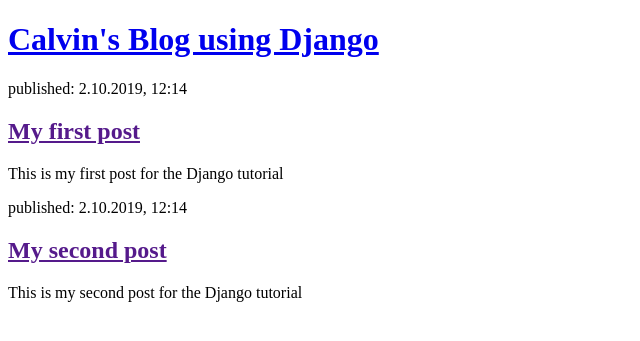
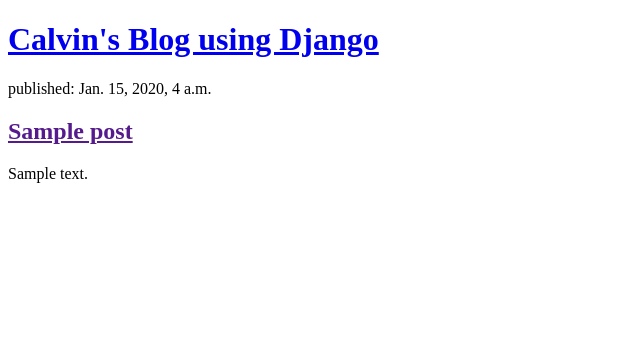
Before and after one commit to cvong1001/my-first-blog, a Django app: template blog/templates/blog/post_list.html in a window 1280 px wide. Shown: the top 341 px of the page, without its empty margins (0-640 px from the left). Run offline with Django 3.2, Linux system fonts and the light colour scheme; the template is opened without the code that fills it: values that come from a table or form of the project are taken from there, others are empty; tables that the repository leaves empty hold one stand-in row (values such as "Sample post").

Commit message:
Modified templates to display posts from database.

```diff
--- a/blog/templates/blog/post_list.html
+++ b/blog/templates/blog/post_list.html
@@ -9,16 +9,12 @@
             <h1><a href="/">Calvin's Blog using Django</a></h1>
         </div>
 
-        <div>
-            <p>published: 2.10.2019, 12:14</p>
-            <h2><a href="">My first post</a></h2>
-            <p>This is my first post for the Django tutorial</p>
-        </div>
-
-         <div>
-            <p>published: 2.10.2019, 12:14</p>
-            <h2><a href="">My second post</a></h2>
-            <p>This is my second post for the Django tutorial</p>
-        </div>
+       {% for post in posts %}
+            <div>
+             <p>published: {{ post.published_date }}</p>
+            <h2><a href="">{{ post.title }}</a></h2>
+            <p>{{ post.text|linebreaksbr }}</p>
+            </div>
+        {% endfor %}
 </body>
 </html>
```
Also changed, not shown: blog/views.py (+4 -3 lines).
